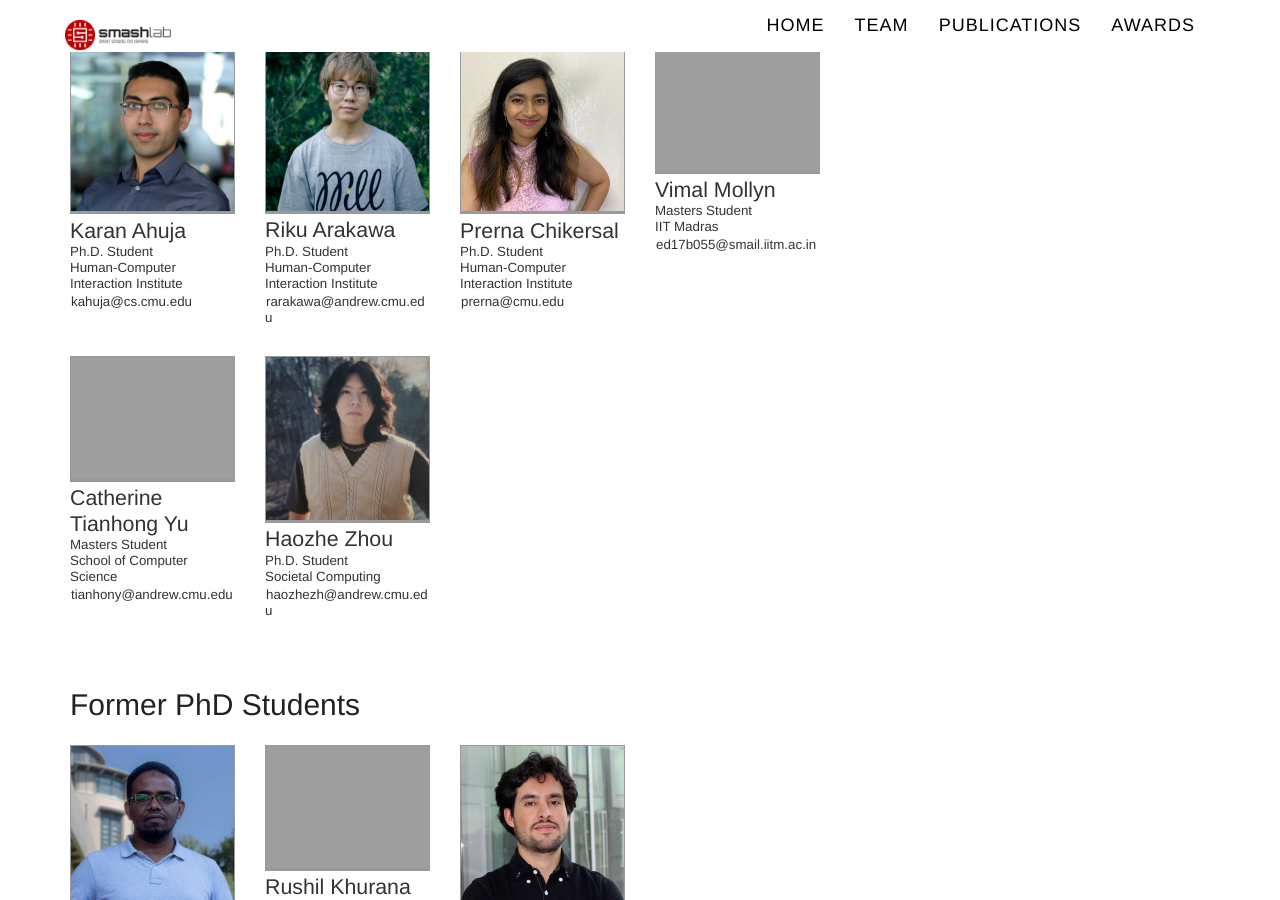
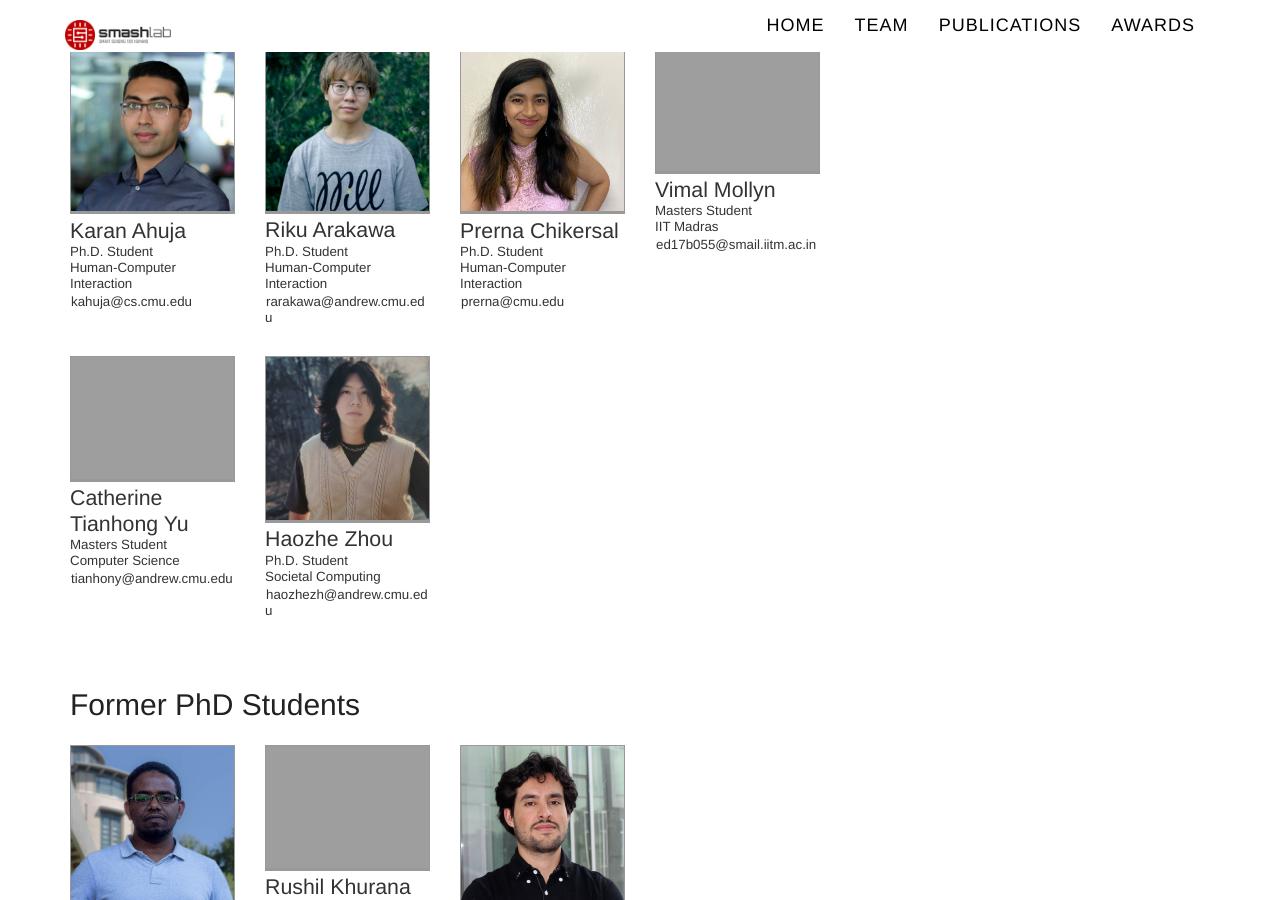
Before and after one commit to cmusmashlab/cmusmashlab.github.io, a Jekyll site: the page built from members/index.html, in a window 1280 px wide and 900 px high, scrolled down 529 px. Built offline with Jekyll 4.4.1, drawn with Linux system fonts in a browser that asks for light colours; nearby versions of some CDN libraries; some web fonts are replaced.

Commit message:
Update affiliations.yml

```diff
--- a/_data/affiliations.yml
+++ b/_data/affiliations.yml
@@ -1,5 +1,5 @@
-HCII: Human-Computer Interaction Institute
+HCII: Human-Computer Interaction
 ISR: Institute of Software Research
-SCS: School of Computer Science
+SCS: Computer Science
 sc: Societal Computing
 IIT_Madras: IIT Madras
```
